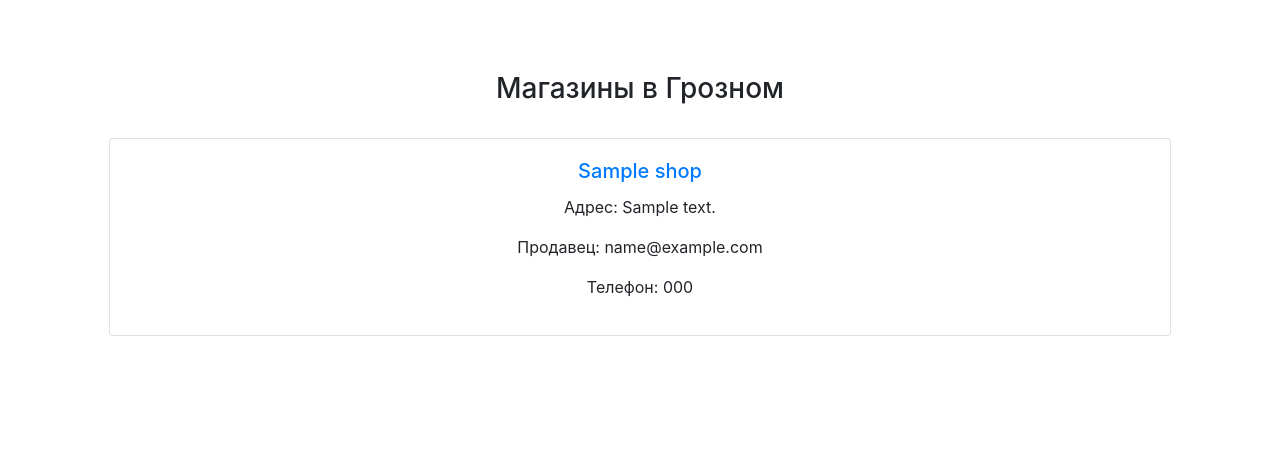
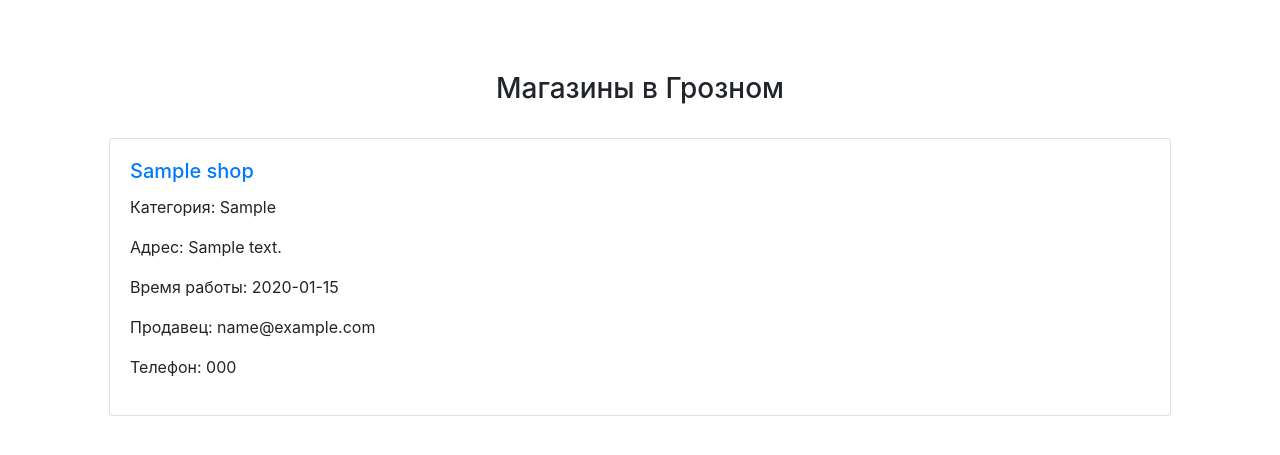
Before and after one commit to azamuray/bazar, a Django app: page / in a window 1280 px wide. Shown: the part 56-511 px from the top of the page. Run offline with Django 3.2, Linux system fonts and the light colour scheme; tables that the repository leaves empty hold one stand-in row (values such as "Sample post"); some libraries are stand-ins or nearby versions.

Commit message:
update Shop model

```diff
--- a/shops/models.py
+++ b/shops/models.py
@@ -3,10 +3,14 @@ from django.conf import settings
 
 
 class Shop(models.Model):
-	seller = models.OneToOneField(settings.AUTH_USER_MODEL, on_delete=models.CASCADE, verbose_name="Продавец")
 	name = models.CharField("Название", max_length=120)
+	category = models.CharField("Категория", max_length=120)
 	address = models.CharField("Адрес", max_length=200)
 	phone = models.CharField("Телефон", max_length=30)
+	work_time = models.CharField("Рабочее время", max_length=120)
+	seller = models.ForeignKey(settings.AUTH_USER_MODEL,
+							   on_delete=models.CASCADE,
+							   verbose_name="Продавец")
 
 	class Meta:
 		verbose_name = 'магазин'
--- a/shops/templates/shops/shops.html
+++ b/shops/templates/shops/shops.html
@@ -9,10 +9,14 @@
 		{% for shop in shops %}
 		<div class="card">
 			<div class="card-body">
-				<h5 class="card-title"><a href="#">{{ shop.name }}</a></h5>
-				<p>Адрес: {{ shop.address }}</p>
-				<p>Продавец: {{ shop.seller }}</p>
-				<p>Телефон: {{ shop.phone }}</p>
+				<div style="text-align: left;">
+					<h5 class="card-title"><a href="#">{{ shop.name }}</a></h5>
+					<p>Категория: {{ shop.category }}</p>
+					<p>Адрес: {{ shop.address }}</p>
+					<p>Время работы: {{ shop.work_time }}</p>
+					<p>Продавец: {{ shop.seller }}</p>
+					<p>Телефон: {{ shop.phone }}</p>
+				</div>
 			</div>
 		</div>
 		{% endfor %}
```
Also changed, not shown: shops/migrations/0002_auto_20190815_0231.py (added).
